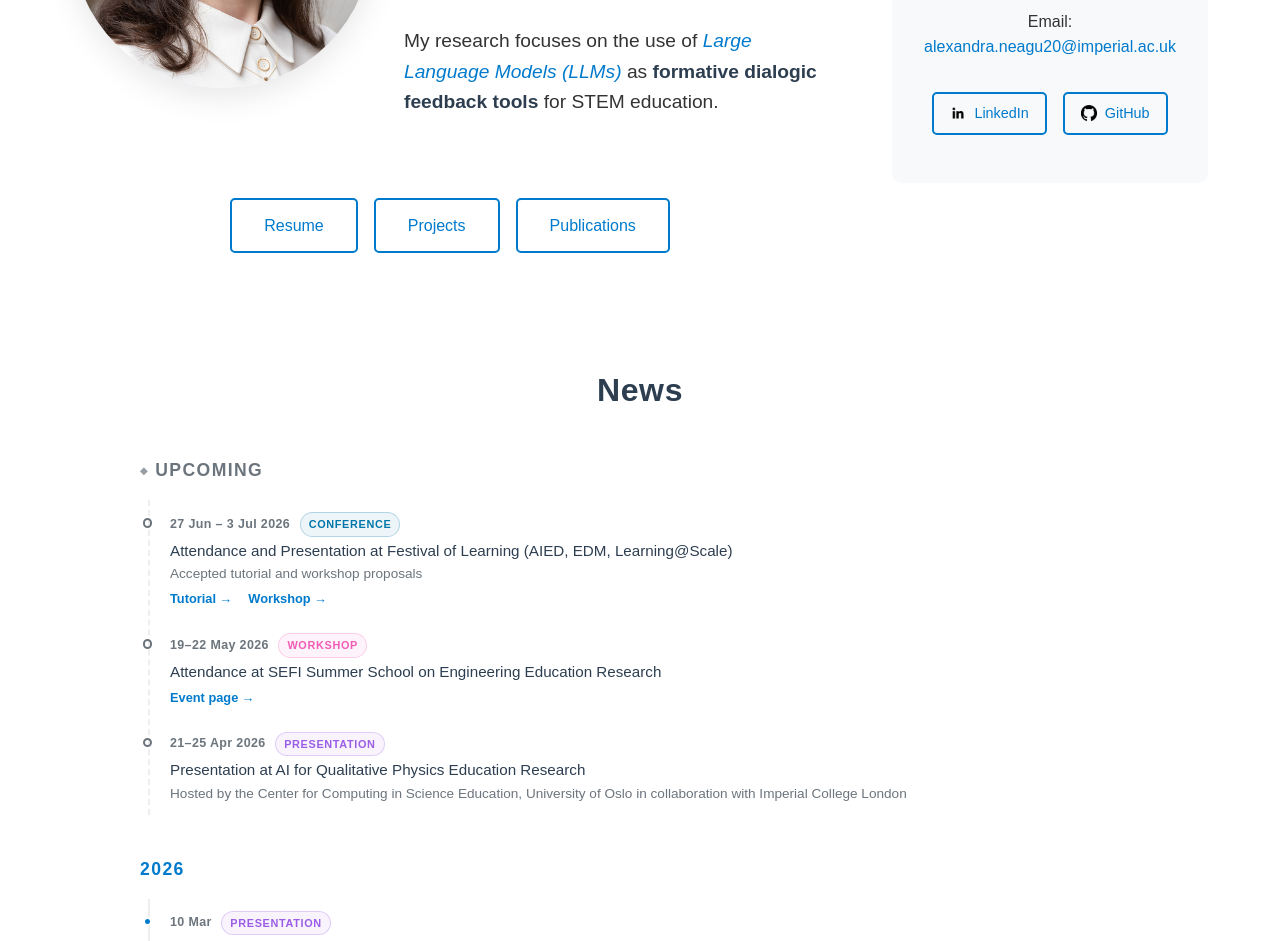
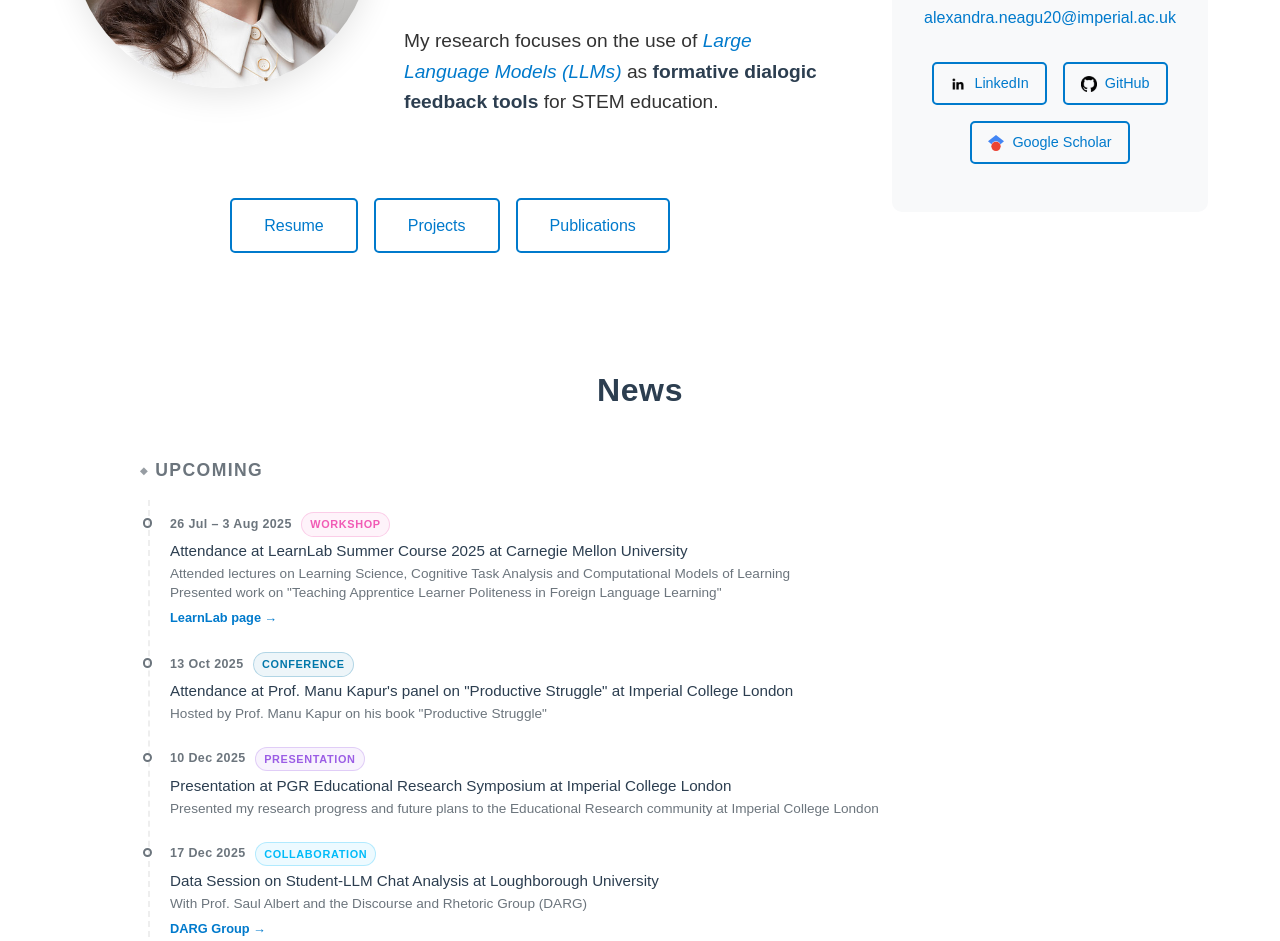
Before and after one commit to neagualexa/neagualexa.github.io, a React (Create React App) app: page / in a window 1280 px wide. Shown: the part 400-1341 px from the top of the page. Built offline with nearby package versions, Linux system fonts and the light colour scheme.

Commit message:
update dynamic news page

```diff
--- a/src/components/NewsTimeline.js
+++ b/src/components/NewsTimeline.js
@@ -11,20 +11,70 @@ const TYPE_LABELS = {
   milestone: "Milestone",
 };
 
+const MONTH_ABBR = ["Jan", "Feb", "Mar", "Apr", "May", "Jun", "Jul", "Aug", "Sep", "Oct", "Nov", "Dec"];
+
+const todayISO = () => {
+  const d = new Date();
+  const m = String(d.getMonth() + 1).padStart(2, "0");
+  const day = String(d.getDate()).padStart(2, "0");
+  return `${d.getFullYear()}-${m}-${day}`;
+};
+
+const parts = (iso) => {
+  const [y, m, d] = iso.split("-");
+  return { year: y, month: MONTH_ABBR[parseInt(m, 10) - 1], day: String(parseInt(d, 10)) };
+};
+
+const formatDateRange = (start, end, includeYear) => {
+  const s = parts(start);
+  const yearSuffix = includeYear ? ` ${s.year}` : "";
+  if (!end || end === start) {
+    return `${s.day} ${s.month}${yearSuffix}`;
+  }
+  const e = parts(end);
+  if (s.month === e.month && s.year === e.year) {
+    return `${s.day}–${e.day} ${s.month}${yearSuffix}`;
+  }
+  return `${s.day} ${s.month} – ${e.day} ${e.month}${yearSuffix}`;
+};
+
 const NewsTimeline = () => {
-  const futureYears = newsData.years.filter((y) => y.isFuture);
-  const pastYears = newsData.years.filter((y) => !y.isFuture).slice().reverse();
+  const today = todayISO();
+  const upcoming = [];
+  const pastByYear = {};
+
+  for (const event of newsData.events) {
+    const lastDate = event.end || event.start;
+    if (lastDate >= today) {
+      upcoming.push(event);
+    } else {
+      const year = event.start.slice(0, 4);
+      (pastByYear[year] ||= []).push(event);
+    }
+  }
+
+  upcoming.sort((a, b) => a.start.localeCompare(b.start));
+  const pastYears = Object.keys(pastByYear)
+    .sort((a, b) => b.localeCompare(a))
+    .map((year) => ({
+      year,
+      isFuture: false,
+      events: pastByYear[year].sort((a, b) => b.start.localeCompare(a.start)),
+    }));
+
+  const blocks = [];
+  if (upcoming.length > 0) {
+    blocks.push({ year: "Upcoming", isFuture: true, events: upcoming });
+  }
+  blocks.push(...pastYears);
 
   return (
     <div className="news-timeline-section">
       <h2 className="news-timeline-heading">News</h2>
 
       <div className="news-timeline">
-        {futureYears.map((yearBlock) => (
-          <YearBlock key={yearBlock.year} yearBlock={yearBlock} />
-        ))}
-        {pastYears.map((yearBlock) => (
-          <YearBlock key={yearBlock.year} yearBlock={yearBlock} />
+        {blocks.map((block) => (
+          <YearBlock key={block.year} yearBlock={block} />
         ))}
       </div>
     </div>
@@ -38,21 +88,21 @@ const YearBlock = ({ yearBlock }) => (
       {yearBlock.year}
     </div>
     <div className="timeline-events">
-      {[...yearBlock.events].reverse().map((event, idx) => (
-        <EventRow key={idx} event={event} />
+      {yearBlock.events.map((event, idx) => (
+        <EventRow key={idx} event={event} includeYear={yearBlock.isFuture} />
       ))}
     </div>
   </div>
 );
 
-const EventRow = ({ event }) => (
+const EventRow = ({ event, includeYear }) => (
   <div className="timeline-event">
     <div className="timeline-dot-column">
       <div className="timeline-dot" />
     </div>
     <div className="timeline-event-body">
       <div className="timeline-event-meta">
-        <span className="timeline-date">{event.date}</span>
+        <span className="timeline-date">{formatDateRange(event.start, event.end, includeYear)}</span>
         {event.type && (
           <span className={`timeline-tag timeline-tag--${event.type}`}>
             {TYPE_LABELS[event.type] || event.type}
--- a/src/components/SocialLink.js
+++ b/src/components/SocialLink.js
@@ -3,19 +3,41 @@ import PropTypes from "prop-types";
 import GitHubIcon from "../data/misc/Github_icon.png";
 import LinkedInIcon from "../data/misc/LinkedIn_icon.png";
 
+const ScholarIcon = () => (
+  <svg
+    width="16"
+    height="16"
+    viewBox="0 0 24 24"
+    style={{ marginRight: "0.5rem" }}
+    aria-hidden="true"
+  >
+    <path fill="#4285F4" d="M5.242 13.769L0 9.5 12 0l12 9.5-5.242 4.269C17.548 11.249 14.978 9.5 12 9.5c-2.977 0-5.548 1.748-6.758 4.269z" />
+    <path fill="#EA4335" d="M12 10a7 7 0 1 0 0 14 7 7 0 0 0 0-14z" />
+  </svg>
+);
+
 const SocialLink = ({ name, url, display }) => {
-  // Function to get the appropriate icon based on the social platform
-  const getIcon = (socialName) => {
-    const lowerName = socialName.toLowerCase();
-    if (lowerName.includes("github")) {
-      return GitHubIcon;
-    } else if (lowerName.includes("linkedin")) {
-      return LinkedInIcon;
-    }
-    return null;
-  };
-
-  const icon = getIcon(name);
+  const lowerName = name.toLowerCase();
+  let iconNode = null;
+  if (lowerName.includes("scholar")) {
+    iconNode = <ScholarIcon />;
+  } else if (lowerName.includes("github")) {
+    iconNode = (
+      <img
+        src={GitHubIcon}
+        alt={`${name} icon`}
+        style={{ width: "16px", height: "16px", marginRight: "0.5rem" }}
+      />
+    );
+  } else if (lowerName.includes("linkedin")) {
+    iconNode = (
+      <img
+        src={LinkedInIcon}
+        alt={`${name} icon`}
+        style={{ width: "16px", height: "16px", marginRight: "0.5rem" }}
+      />
+    );
+  }
 
   return (
     <a
@@ -24,13 +46,7 @@ const SocialLink = ({ name, url, display }) => {
       rel="noopener noreferrer"
       className="social-link"
     >
-      {icon && (
-        <img
-          src={icon}
-          alt={`${name} icon`}
-          style={{ width: "16px", height: "16px", marginRight: "0.5rem" }}
-        />
-      )}
+      {iconNode}
       <span>{display || name}</span>
     </a>
   );
--- a/src/data/newsData.json
+++ b/src/data/newsData.json
@@ -1,16 +1,12 @@
 {
-  "years": [
-    {
-      "year": "2024",
-      "isFuture": false,
   "events": [
     {
-          "date": "1 Oct",
+      "start": "2024-10-01",
       "title": "PhD started with supervision from Dr. Peter B. Johnson and Dr. Rhodri Nelson, Imperial College London",
       "description": null
     },
     {
-          "date": "17 Oct",
+      "start": "2024-10-17",
       "title": "Attendance at Cambridge GenAI in Education 2025 Conference",
       "description": null,
       "type": "conference",
@@ -22,12 +18,13 @@
       ]
     },
     {
-          "date": "31 Oct – 1 Nov",
+      "start": "2024-10-31",
+      "end": "2024-11-01",
       "title": "Attendance at EdTech Workshop between Imperial College London, King's College and TUMunich",
       "type": "workshop"
     },
     {
-          "date": "13 Dec",
+      "start": "2024-12-13",
       "title": "Attendance at JiscAI: AI in Higher Education Event",
       "description": "Jisc AI Winter HE Community Event, University of London",
       "type": "conference",
@@ -37,15 +34,9 @@
           "label": "Event page"
         }
       ]
-        }
-      ]
     },
     {
-      "year": "2025",
-      "isFuture": false,
-      "events": [
-        {
-          "date": "26 Mar",
+      "start": "2025-03-26",
       "title": "Panelist at Imperial Festival of Learning and Teaching 2025",
       "description": "Panel: \"Taking Imperial's temperature: Making use of data and analytics\"",
       "type": "presentation",
@@ -57,7 +48,8 @@
       ]
     },
     {
-          "date": "23–25 Apr",
+      "start": "2025-04-23",
+      "end": "2025-04-25",
       "title": "Attendance at EDUCON'25 London",
       "description": null,
       "type": "conference",
@@ -69,7 +61,7 @@
       ]
     },
     {
-          "date": "20 May",
+      "start": "2025-05-20",
       "title": "Attendance at New Scientist Emerging Technologies Summit 2025",
       "description": "Invitation from Prof. Jeremy Pitt, Imperial College London",
       "type": "conference",
@@ -81,7 +73,7 @@
       ]
     },
     {
-          "date": "1 Jul",
+      "start": "2025-07-01",
       "title": "Panelist at APT2025, King's College London",
       "description": "Panel: \"Sustainable Teaching, Learning, and Assessment in the Age of Generative AI in a STEMB university\" ",
       "type": "presentation",
@@ -93,7 +85,8 @@
       ]
     },
     {
-          "date": "2–4 Jul",
+      "start": "2025-07-02",
+      "end": "2025-07-04",
       "title": "Attendance and Presentation at EERN 2025 Symposium, University of Manchester",
       "description": "Paper: \"Chatbots for Dialogic Feedback during Self-Study: The Importance of Contextual Information\"",
       "type": "presentation",
@@ -110,7 +103,8 @@
       ]
     },
     {
-          "date": "26 Jul – 3 Aug",
+      "start": "2025-07-26",
+      "end": "2025-08-03",
       "title": "Attendance at LearnLab Summer Course 2025 at Carnegie Mellon University",
       "description": "Attended lectures on Learning Science, Cognitive Task Analysis and Computational Models of Learning\nPresented work on \"Teaching Apprentice Learner Politeness in Foreign Language Learning\"",
       "type": "workshop",
@@ -122,19 +116,19 @@
       ]
     },
     {
-          "date": "13 Oct",
+      "start": "2025-10-13",
       "title": "Attendance at Prof. Manu Kapur's panel on \"Productive Struggle\" at Imperial College London",
       "description": "Hosted by Prof. Manu Kapur on his book \"Productive Struggle\"",
       "type": "conference"
     },
     {
-          "date": "10 Dec",
+      "start": "2025-12-10",
       "title": "Presentation at PGR Educational Research Symposium at Imperial College London",
       "description": "Presented my research progress and future plans to the Educational Research community at Imperial College London",
       "type": "presentation"
     },
     {
-          "date": "17 Dec",
+      "start": "2025-12-17",
       "title": "Data Session on Student-LLM Chat Analysis at Loughborough University",
       "description": "With Prof. Saul Albert and the Discourse and Rhetoric Group (DARG)",
       "type": "collaboration",
@@ -144,15 +138,9 @@
           "label": "DARG Group"
         }
       ]
-        }
-      ]
     },
     {
-      "year": "2026",
-      "isFuture": false,
-      "events": [
-        {
-          "date": "27 Jan",
+      "start": "2026-01-27",
       "title": "Presentation at CERC Seminar at King's College London",
       "description": "Presented research work on the questions students ask LLM chatbots during self-study \nPaper: \"\"How Do I ...?\": Procedural Questions Predominate Student-LLM Chatbot Conversations.\"",
       "type": "presentation",
@@ -173,7 +161,7 @@
       ]
     },
     {
-          "date": "27 Feb",
+      "start": "2026-02-27",
       "title": "Imperial Global Connect Fund Accepted Application",
       "description": "In collaboration with Nanyang Technological University, Singapore and ETH-Singapore to support the adoption of μEd API, a shared API for EdTech Microservices",
       "type": "grant",
@@ -189,7 +177,7 @@
       ]
     },
     {
-          "date": "10 Mar",
+      "start": "2026-03-10",
       "title": "Poster Presentation at Imperial Women's PhD Network Poster Session",
       "description": "Paper: \"\"How Do I ...?\": Procedural Questions Predominate Student-LLM Chatbot Conversations.\"",
       "type": "presentation",
@@ -208,21 +196,17 @@
           "internal": true
         }
       ]
-        }
-      ]
     },
     {
-      "year": "Upcoming",
-      "isFuture": true,
-      "events": [
-        {
-          "date": "21–25 Apr 2026",
+      "start": "2026-04-21",
+      "end": "2026-04-25",
       "title": "Presentation at AI for Qualitative Physics Education Research",
       "description": "Hosted by the Center for Computing in Science Education, University of Oslo in collaboration with Imperial College London",
-          "type": "presentation"
+      "type": "conference"
     },
     {
-          "date": "19–22 May 2026",
+      "start": "2026-05-19",
+      "end": "2026-05-22",
       "title": "Attendance at SEFI Summer School on Engineering Education Research",
       "description": null,
       "type": "workshop",
@@ -234,9 +218,17 @@
       ]
     },
     {
-          "date": "27 Jun – 3 Jul 2026",
+      "start": "2026-06-22",
+      "end": "2026-06-25",
+      "title": "Workshop and Collaboration Meetings at Nanyang Technological University, Singapore",
+      "description": null,
+      "type": "workshop"
+    },
+    {
+      "start": "2026-06-27",
+      "end": "2026-07-03",
       "title": "Attendance and Presentation at Festival of Learning (AIED, EDM, Learning@Scale)",
-          "description": "Accepted tutorial and workshop proposals",
+      "description": "Accepted tutorial and workshop proposals; Accepted as Student Volunteer",
       "type": "conference",
       "links": [
         {
@@ -251,5 +243,3 @@
     }
   ]
 }
-  ]
-}
--- a/src/data/personalInfo.json
+++ b/src/data/personalInfo.json
@@ -21,6 +21,11 @@
         "name": "GitHub",
         "url": "https://github.com/neagualexa",
         "display": "GitHub"
+      },
+      {
+        "name": "Google Scholar",
+        "url": "https://scholar.google.com/citations?user=ugXSpxsAAAAJ&hl=en",
+        "display": "Google Scholar"
       }
     ]
   },
--- a/src/styles.css
+++ b/src/styles.css
@@ -1658,9 +1658,15 @@ p {
 /* Social Links */
 .social-links {
   margin-top: 2rem;
-  display: flex;
+  display: grid;
+  grid-template-columns: repeat(2, minmax(0, max-content));
   gap: 1rem;
   justify-content: center;
+}
+
+.social-links .social-link:last-child:nth-child(odd) {
+  grid-column: 1 / -1;
+  justify-self: center;
 }
 
 .social-link {
@@ -1752,8 +1758,8 @@ p {
 
 @media (max-width: 768px) {
   .social-links {
-    flex-direction: column;
-    align-items: center;
+    grid-template-columns: minmax(0, max-content);
+    justify-items: center;
   }
 
   .skills-list {
```
Lines whose indentation alone changed are shown as unchanged.
